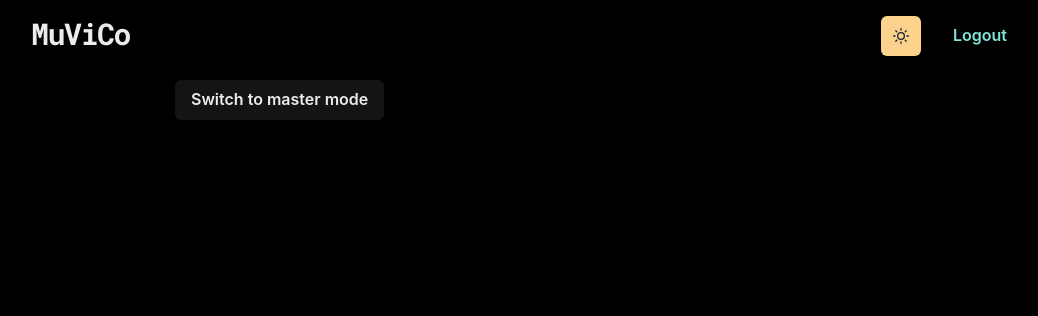
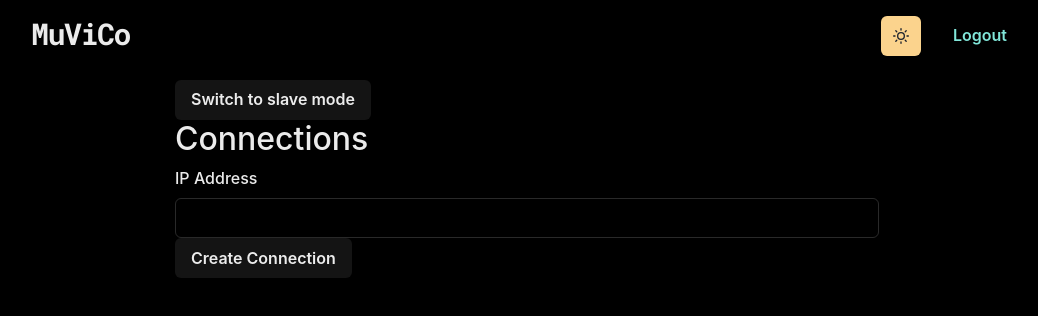
Before and after one commit to MuViCo/MuViCo, a React (Vite) app: page /connections in a window 1280 px wide. Shown: the top 316 px of the page, without its empty margins (113-1151 px from the left). Built offline with nearby package versions, Linux system fonts and the light colour scheme; sample sign-in values are in the browser's storage.

Commit message:
ips are stored to localstorage
Co-authored-by: pmsainio <paul.m.sainio@gmail.com>

```diff
--- a/src/client/components/connectionpage/Body.jsx
+++ b/src/client/components/connectionpage/Body.jsx
@@ -5,19 +5,19 @@ import ConnectionForm from './connectionform'
 
 const Body = () => {
 
-  const [slaveMode, setSlaveMode] = useState(false)
+  const [masterMode, setMasterMode] = useState(true)
+  console.log('Master mode:', masterMode)
 
   const createConnection = () => {
     console.log('Creating connection:')
   }
   const handleSlaveModeClick = () => {
-    setSlaveMode(!slaveMode)
-    console.log('slaveMode:', slaveMode)
+    setMasterMode(!masterMode)
   }
 
   return (
     <Container maxW="container.lg">
-      {slaveMode ? (
+      {masterMode ? (
         <div>
           <Button onClick={() => handleSlaveModeClick()}>Switch to slave mode</Button><ConnectionForm createConnection={createConnection} />
         </div>
--- a/src/client/components/connectionpage/connectionform.jsx
+++ b/src/client/components/connectionpage/connectionform.jsx
@@ -1,17 +1,29 @@
-import { useState } from 'react'
+import { useState, useEffect } from 'react'
 import { FormControl, FormLabel, Input, Button, Box } from "@chakra-ui/react"
 
 const ConnectionForm = () => {
     const [ipAddress, setIpAddress] = useState('');
     const [ips, setIps] = useState([]);
 
+    useEffect(() => {
+        const storedIps = window.localStorage.getItem('ips');
+        if (storedIps) {
+            setIps(JSON.parse(storedIps));
+        }
+    }, []);
+
     const addConnection = (event) => {
         event.preventDefault();
         console.log('Creating connection:', ipAddress);
-        setIps(ips.concat(ipAddress));
-        window.localStorage.setItem('ips', JSON.stringify(ips));
+        const newIps = ips.concat(ipAddress);
+        console.log('New IPs:', newIps);
+        setIps(newIps);
+        console.log('IPs:', ips);
+        window.localStorage.setItem('ips', JSON.stringify(newIps));
         setIpAddress('');
     };
+
+
 
     return (
         <Box>
```
